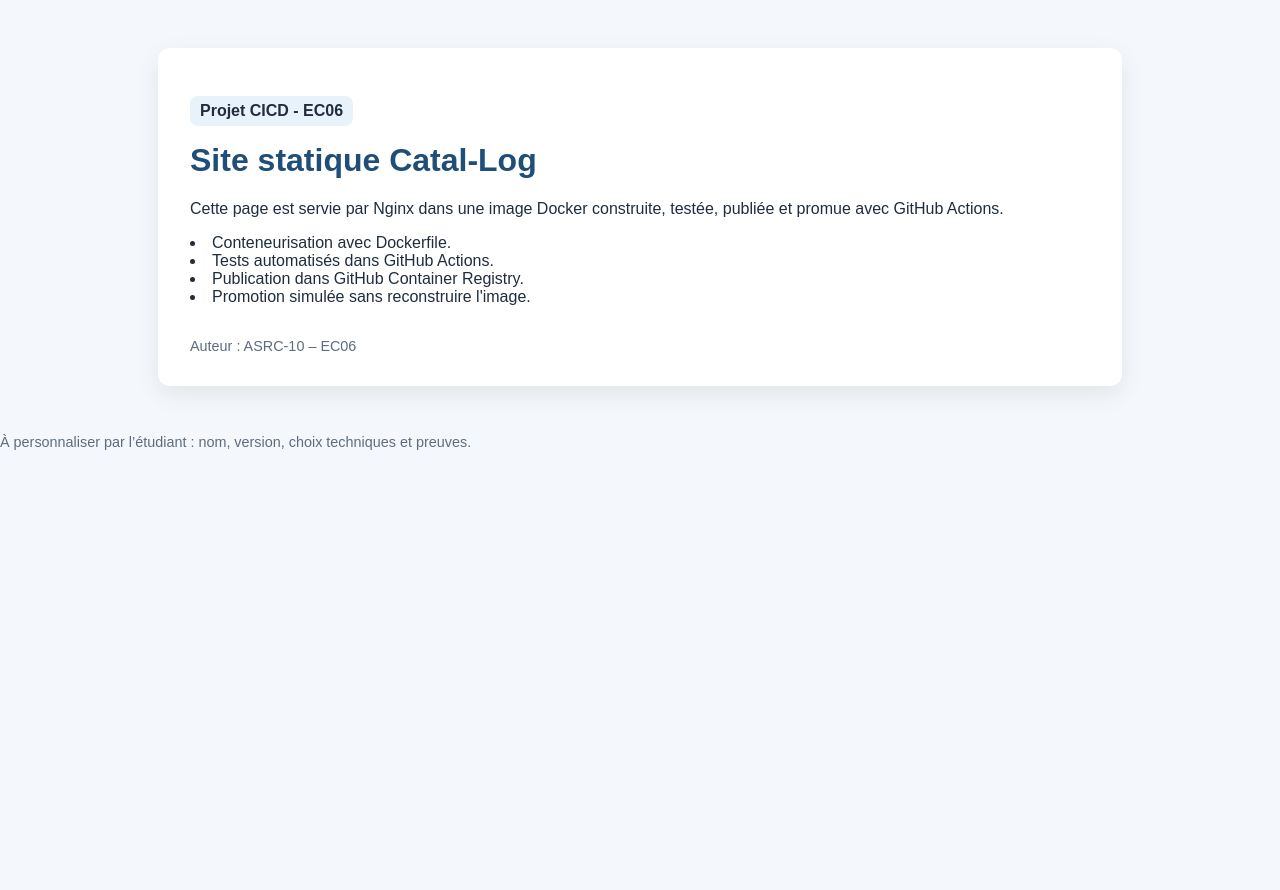
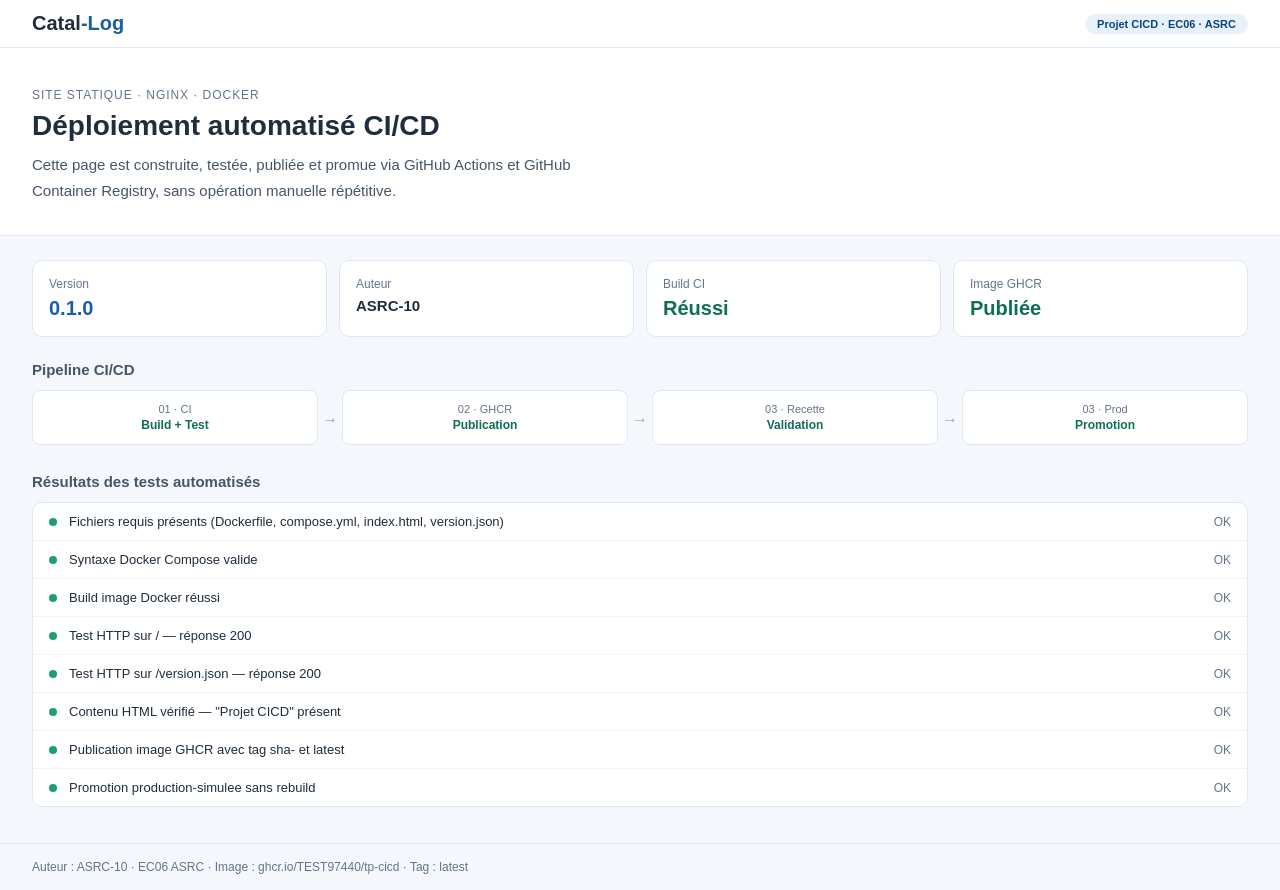
Before and after one commit to TEST97440/TP-CICD, a plain HTML site: page site/index.html in a window 1280 px wide. Before the commit the page ends 800 px from the top, so only its background shows below. Drawn offline with Linux system fonts and the light colour scheme.

Commit message:
premier engagement

```diff
--- a/site/index.html
+++ b/site/index.html
@@ -5,30 +5,98 @@
   <meta name="viewport" content="width=device-width, initial-scale=1">
   <title>Catal-Log - Projet CICD</title>
   <style>
-    body { font-family: Arial, sans-serif; margin: 0; background: #f4f7fb; color: #1f2d3d; }
-    main { max-width: 900px; margin: 48px auto; background: white; padding: 32px; border-radius: 12px; box-shadow: 0 8px 24px rgba(0,0,0,.08); }
-    h1 { color: #1f4e79; margin-top: 0; }
-    .badge { display: inline-block; padding: 6px 10px; background: #e8f2fb; border-radius: 8px; font-weight: bold; }
-    ul { line-height: 1.7; }
-    footer { margin-top: 32px; font-size: .9rem; color: #5d6d7e; }
+    *{box-sizing:border-box;margin:0;padding:0}
+    body{font-family:Arial,sans-serif;background:#f4f7fb;color:#1f2d3d}
+    .topbar{background:#fff;border-bottom:1px solid #e2e8f0;padding:12px 32px;display:flex;align-items:center;justify-content:space-between}
+    .logo{font-size:20px;font-weight:700}.logo span{color:#185FA5}
+    .badge{font-size:11px;background:#E6F1FB;color:#0C447C;padding:4px 12px;border-radius:20px;font-weight:600}
+    .hero{background:#fff;border-bottom:1px solid #e2e8f0;padding:40px 32px 32px}
+    .hero-label{font-size:12px;color:#64748b;text-transform:uppercase;letter-spacing:.08em;margin-bottom:8px}
+    .hero h1{font-size:28px;font-weight:700;margin-bottom:10px}
+    .hero p{font-size:15px;color:#475569;line-height:1.7;max-width:580px}
+    .grid{display:grid;grid-template-columns:repeat(4,1fr);gap:12px;padding:24px 32px}
+    .card{background:#fff;border:1px solid #e2e8f0;border-radius:10px;padding:16px}
+    .card-label{font-size:12px;color:#64748b;margin-bottom:6px}
+    .card-val{font-size:20px;font-weight:700}
+    .ok{color:#0F6E56}.info{color:#185FA5}
+    .section{padding:0 32px 28px}
+    .section h2{font-size:15px;font-weight:600;margin-bottom:12px;color:#475569}
+    .pipeline{display:flex;align-items:center;gap:0}
+    .step{background:#fff;border:1px solid #e2e8f0;border-radius:8px;padding:12px 10px;font-size:12px;flex:1;text-align:center}
+    .step .s-label{color:#64748b;font-size:11px;margin-bottom:3px}
+    .step .s-status{font-weight:700;color:#0F6E56}
+    .arrow{color:#94a3b8;padding:0 4px;flex-shrink:0}
+    .tests{background:#fff;border:1px solid #e2e8f0;border-radius:10px;overflow:hidden}
+    .test-row{display:flex;align-items:center;gap:12px;padding:11px 16px;border-bottom:1px solid #f1f5f9;font-size:13px}
+    .test-row:last-child{border-bottom:none}
+    .dot{width:8px;height:8px;border-radius:50%;flex-shrink:0;background:#1D9E75}
+    .test-name{flex:1}
+    .test-result{color:#64748b;font-size:12px}
+    .footer{padding:16px 32px;font-size:12px;color:#64748b;border-top:1px solid #e2e8f0;margin-top:8px}
   </style>
 </head>
 <body>
-  <main>
-    <p class="badge">Projet CICD - EC06</p>
-    <h1>Site statique Catal-Log</h1>
-    <p>Cette page est servie par Nginx dans une image Docker construite, testée, publiée et promue avec GitHub Actions.</p>
-      <li>Conteneurisation avec Dockerfile.</li>
-      <li>Tests automatisés dans GitHub Actions.</li>
-      <li>Publication dans GitHub Container Registry.</li>
-      <li>Promotion simulée sans reconstruire l'image.</li>
-    </ul>
-    <footer>Auteur : ASRC-10 – EC06</footer>
-  </main>
+
+<div class="topbar">
+  <div class="logo">Catal<span>-Log</span></div>
+  <span class="badge">Projet CICD · EC06 · ASRC</span>
+</div>
+
+<div class="hero">
+  <div class="hero-label">Site statique · Nginx · Docker</div>
+  <h1>Déploiement automatisé CI/CD</h1>
+  <p>Cette page est construite, testée, publiée et promue via GitHub Actions et GitHub Container Registry, sans opération manuelle répétitive.</p>
+</div>
+
+<div class="grid">
+  <div class="card">
+    <div class="card-label">Version</div>
+    <div class="card-val info">0.1.0</div>
+  </div>
+  <div class="card">
+    <div class="card-label">Auteur</div>
+    <div class="card-val" style="font-size:15px">ASRC-10</div>
+  </div>
+  <div class="card">
+    <div class="card-label">Build CI</div>
+    <div class="card-val ok">Réussi</div>
+  </div>
+  <div class="card">
+    <div class="card-label">Image GHCR</div>
+    <div class="card-val ok">Publiée</div>
+  </div>
+</div>
+
+<div class="section">
+  <h2>Pipeline CI/CD</h2>
+  <div class="pipeline">
+    <div class="step"><div class="s-label">01 · CI</div><div class="s-status">Build + Test</div></div>
+    <div class="arrow">→</div>
+    <div class="step"><div class="s-label">02 · GHCR</div><div class="s-status">Publication</div></div>
+    <div class="arrow">→</div>
+    <div class="step"><div class="s-label">03 · Recette</div><div class="s-status">Validation</div></div>
+    <div class="arrow">→</div>
+    <div class="step"><div class="s-label">03 · Prod</div><div class="s-status">Promotion</div></div>
+  </div>
+</div>
+
+<div class="section">
+  <h2>Résultats des tests automatisés</h2>
+  <div class="tests">
+    <div class="test-row"><div class="dot"></div><div class="test-name">Fichiers requis présents (Dockerfile, compose.yml, index.html, version.json)</div><div class="test-result">OK</div></div>
+    <div class="test-row"><div class="dot"></div><div class="test-name">Syntaxe Docker Compose valide</div><div class="test-result">OK</div></div>
+    <div class="test-row"><div class="dot"></div><div class="test-name">Build image Docker réussi</div><div class="test-result">OK</div></div>
+    <div class="test-row"><div class="dot"></div><div class="test-name">Test HTTP sur / — réponse 200</div><div class="test-result">OK</div></div>
+    <div class="test-row"><div class="dot"></div><div class="test-name">Test HTTP sur /version.json — réponse 200</div><div class="test-result">OK</div></div>
+    <div class="test-row"><div class="dot"></div><div class="test-name">Contenu HTML vérifié — "Projet CICD" présent</div><div class="test-result">OK</div></div>
+    <div class="test-row"><div class="dot"></div><div class="test-name">Publication image GHCR avec tag sha- et latest</div><div class="test-result">OK</div></div>
+    <div class="test-row"><div class="dot"></div><div class="test-name">Promotion production-simulee sans rebuild</div><div class="test-result">OK</div></div>
+  </div>
+</div>
+
+<div class="footer">
+  Auteur : ASRC-10 · EC06 ASRC · Image : ghcr.io/TEST97440/tp-cicd · Tag : latest
+</div>
+
 </body>
 </html>
-
-    <footer>À personnaliser par l’étudiant : nom, version, choix techniques et preuves.</footer>
-  </main>
-</body>
-</html>
```
